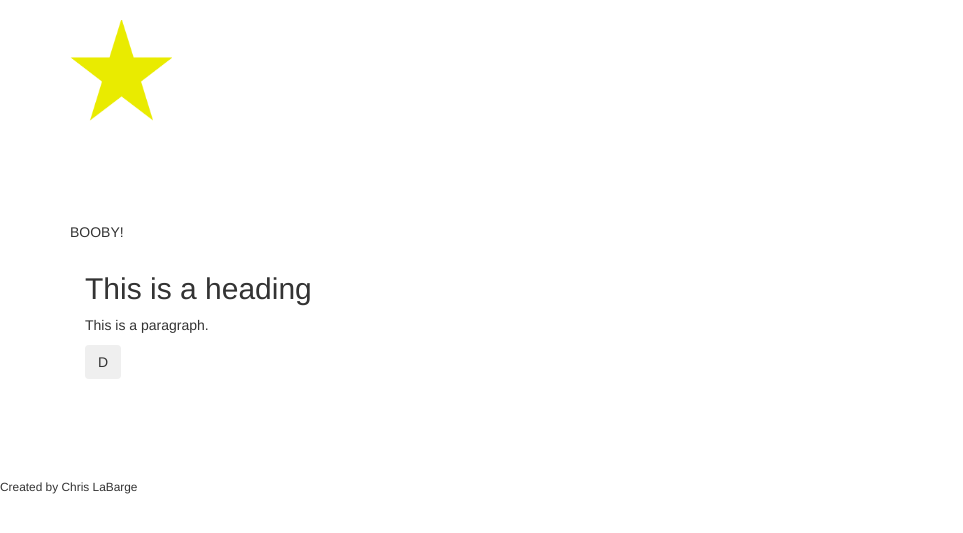
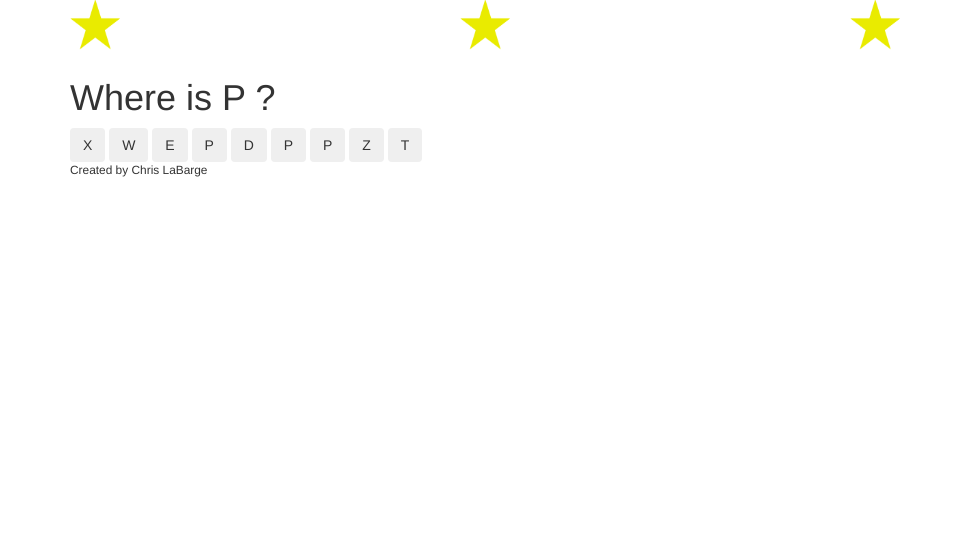
Before and after one commit to WalterPeck/capital_underground, a Rails app: page /about in a window 1280 px wide. Shown: the top 533 px of the page, without its empty margins (0-963 px from the left). Run offline with Rails 7, Linux system fonts and the light colour scheme; some libraries are stand-ins or nearby versions.

Commit message:
am tweaking the engine for the letter game, added a new page

```diff
--- a/app/controllers/static_pages_controller.rb
+++ b/app/controllers/static_pages_controller.rb
@@ -9,9 +9,11 @@ class StaticPagesController < ApplicationController
   def help
   end
 
+  def first
+  end
 
-
-
+  def about
+  end
 
 	def score
 	end
--- a/app/helpers/static_pages_helper.rb
+++ b/app/helpers/static_pages_helper.rb
@@ -16,4 +16,18 @@ module StaticPagesHelper
 	 	return letter
 	end
 
+
+  def star_id(letter_trigger1,letter_trigger2)
+  	if letter_trigger1 == false and letter_trigger2 == false
+  		@lt1 = true
+  		return "staranime"
+  	elsif letter_trigger1 == true and letter_trigger2 == false
+  		@lt2 = true
+  		return "staranime2"
+		elsif letter_trigger1 == true and letter_trigger2 == true
+			return "staranime3"
+		end
+  end
+
+
 end
--- a/app/views/layouts/application.html.erb
+++ b/app/views/layouts/application.html.erb
@@ -25,7 +25,7 @@
   </head>
 
   <body>
- 		 <%if current_page?('/help') or current_page?('/about')%>
+ 		 <%if current_page?('/help') or current_page?('/about') or current_page?('/first')%>
  		 		<%nil%>
  		 <%else%>
  		 		<%= render 'layouts/header' %>
@@ -64,19 +64,21 @@
   			$("#staranime").click(function(){
 
    		  	$("#star1").velocity("transition.bounceRightIn",700 );
-  				$("#star1").velocity("callout.shake",600, [.3,.31,.58,1.65]);
+  				$("#star1").velocity("callout.shake",600);
   			});
 
 	      $("#staranime2").click(function(){
 
    		  	$("#star2").velocity("transition.bounceRightIn",700 );
-  				$("#star2").velocity("callout.shake",600, [.3,.31,.58,1.65]);
+  				$("#star2").velocity("callout.shake",600);
   			});
 
   			$("#staranime3").click(function(){
 
    		  	$("#star3").velocity("transition.bounceRightIn",700 );
-  				$("#star3").velocity("callout.shake",600, [.3,.31,.58,1.65]);
+  				$("#star3").velocity("callout.shake",600);
+
+
   			});
 
 			});
--- a/app/views/static_pages/about.html.erb
+++ b/app/views/static_pages/about.html.erb
@@ -1,73 +1,124 @@
-<% provide(:title, 'Score')%>
+<% provide(:title, 'Help') %>
 
-<%letter = 'Y'%>
+<%letter = alphabet%>
+<%@lt1= false%>
+<%@lt2= false%>
+
+
 
 <%btn_1 = letter%>
-<%btn_2 = new_letter(letter)%>
-<%btn_3 = new_letter(letter)%>
+<%btn_2 = letter%>
+<%btn_3 = letter%>
 <%btn_4 = new_letter(letter)%>
 <%btn_5 = new_letter(letter)%>
 <%btn_6 = new_letter(letter)%>
-
-<%button_array = [btn_1, btn_2, btn_3, btn_4, btn_5, btn_6].shuffle%>
+<%btn_7 = new_letter(letter)%>
+<%btn_8 = new_letter(letter)%>
+<%btn_9 = new_letter(letter)%>
 
 
-
-<div class='row edu'>
-
-	<div class='col-xs-12 center' style="padding-top:20px">
-			<!--<div id="test" style="background:#98bf21;height:100px;width:100px;position:absolute;"> -->
-			<%=image_tag("star.png", width:'102', height: '102', id:'test')%>
-
-
-	<p id="fart" style="margin-top:100px">BOOBY!</p>
-</div>
-</div>
-
-	<div class='col-xs-12 center'>
-
-
-
-		<h2>This is a heading</h2>
-		<p>This is a paragraph.</p>
-    <p id="nigger"></p>
-
-
-
-			<button type="button" class="btn btn-letter btn-circle btn-xl" id="wrongbutton"  onclick="wrong()" data-loading-text=<%=button_array[1]%>><%=button_array[1]%></button>
-	</div>
-
-	<div class='col-xs-4 center' id='nigger' style='height: 100px; width:100px;'>
-	</div>
-
-</div>
-
+<%button_array = [btn_1, btn_2, btn_3, btn_4, btn_5, btn_6, btn_7, btn_8, btn_9].shuffle%>
 
 <script>
-function wrong() {
-    var x = document.getElementById("wrongbutton");
+function lightitup() {
+    var x = document.getElementById("muteletters");
+    x.style.fontsize = "2.8em";
     x.style.color = "white";
-		x.style.backgroundColor= "#fe212e";
-	  x.style.borderWidth="thick";
-	  x.style.borderColor= "#fff";
-
+		x.style.textShadow = "rgb(255, 255, 255) 0px 0px 17px"
 
 }
-
 </script>
 
 
 
 
 
- <script>
-			$(document).ready(function(){
+
+<div class='row' style="height:58px"> <!--this prevents from the rows getting shifted down the page when the star appears-->
+
+	<div class='col-xs-4 center'>
+		<%=image_tag("star.png", width:'50', height: '50', id:'star1')%>
+	</div>
+
+	<div class='col-xs-4 center'>
+		<%=image_tag("star.png", width:'50', height: '50', id:'star2')%>
+	</div>
+
+	<div class='col-xs-4 center'>
+		<%=image_tag("star.png", width:'50', height: '50', id:'star3')%>
+	</div>
+
+</div>
+
+<div class='row edu'>
+	<div class='col-xs-12 center' style="margin-top:0px">
+		<h1>Where is <%=letter%> ?</h1>
 
 
-  			$("#wrongbutton").click(function(){
+		<%if button_array[0] == letter%> <!--I dont need the exta script here-->
+			<button type="button" class="btn btn-letter btn-circle btn-xl" id="<%=star_id(@lt1,@lt2)%>" data-toggle="button"><%=button_array[0]%></button>
 
-   		    $("#test").velocity("transition.bounceRightIn",700 );
-  				$("#test").velocity("callout.shake",600, [.3,.31,.58,1.65]);
-  			});
-			});
-</script>
+		<%else%>
+			<button type="button" class="btn btn-letter butt btn-circle btn-xl" data-loading-text=<%=button_array[0]%>><%=button_array[0]%></button>
+		<%end%>
+
+		<%if button_array[1] == letter %>
+			<button type="button" class="btn btn-letter btn-circle btn-xl" id="<%=star_id(@lt1,@lt2)%>" data-toggle="button"><%=button_array[1]%></button>
+
+	  <%else%>
+			<button type="button" class="btn btn-letter butt btn-circle btn-xl" data-loading-text=<%=button_array[1]%>><%=button_array[1]%></button>
+		<%end%>
+
+		<%if button_array[2] == letter%>
+
+			<button type="button" class="btn btn-letter btn-circle btn-xl" id="<%=star_id(@lt1,@lt2)%>" data-toggle="button" ><%=button_array[2]%></button>
+
+		<%else%>
+			<button type="button" class="btn btn-letter butt btn-circle btn-xl" data-loading-text=<%=button_array[2]%>><%=button_array[2]%></button>
+		<%end%>
+
+		<%if button_array[3] == letter%>
+
+			<button type="button" class="btn btn-letter btn-circle btn-xl" id="<%=star_id(@lt1,@lt2)%>" data-toggle="button"><%=button_array[3]%></button>
+
+		<%else%>
+			<button type="button" class="btn btn-letter butt btn-circle btn-xl" data-loading-text=<%=button_array[3]%>><%=button_array[3]%></button>
+		<%end%>
+
+		<%if button_array[4] == letter%>
+			<button type="button" class="btn btn-letter btn-circle btn-xl" id="<%=star_id(@lt1,@lt2)%>" data-toggle="button"><%=button_array[4]%></button>
+		<%else%>
+			<button type="button" class="btn btn-letter butt btn-circle btn-xl" data-loading-text=<%=button_array[4]%>><%=button_array[4]%></button>
+		<%end%>
+
+		<%if button_array[5] == letter%>
+			<button type="button" class="btn btn-letter btn-circle btn-xl" id="<%=star_id(@lt1,@lt2)%>" data-toggle="button"><%=button_array[5]%></button>
+		<%else%>
+			<button type="button" class="btn btn-letter butt btn-circle btn-xl" data-loading-text=<%=button_array[5]%>><%=button_array[5]%></button>
+		<%end%>
+
+
+
+		<%if button_array[6] == letter%>
+			<button type="button" class="btn btn-letter btn-circle btn-xl" id="<%=star_id(@lt1,@lt2)%>" data-toggle="button"><%=button_array[6]%></button>
+		<%else%>
+			<button type="button" class="btn btn-letter butt btn-circle btn-xl" data-loading-text=<%=button_array[6]%>><%=button_array[6]%></button>
+		<%end%>
+
+		<%if button_array[7] == letter%>
+			<button type="button" class="btn btn-letter btn-circle btn-xl" id="<%=star_id(@lt1,@lt2)%>" data-toggle="button"><%=button_array[7]%></button>
+		<%else%>
+			<button type="button" class="btn btn-letter butt btn-circle btn-xl" data-loading-text=<%=button_array[7]%>><%=button_array[7]%></button>
+		<%end%>
+
+		<%if button_array[8] == letter%>
+			<button type="button" class="btn btn-letter btn-circle btn-xl" id="<%=star_id(@lt1,@lt2)%>" data-toggle="button"><%=button_array[8]%></button>
+		<%else%>
+			<button type="button" class="btn btn-letter butt btn-circle btn-xl" data-loading-text=<%=button_array[8]%>><%=button_array[8]%></button>
+		<%end%>
+
+
+</div>
+
+
+</div>
--- a/config/routes.rb
+++ b/config/routes.rb
@@ -15,7 +15,7 @@ CapitalUnderground::Application.routes.draw do
   match '/signout', to: 'sessions#destroy',		 via: 'delete'
   match '/help',    to: 'static_pages#help',   via: 'get'
   match '/about',   to: 'static_pages#about',  via: 'get'
-
+ 	match '/first',   to: 'static_pages#first',  via: 'get'
 
  # The priority is based upon order of creation: first created -> highest priority.
   # See how all your routes lay out with "rake routes".
```
Also changed, not shown: app/views/static_pages/first.html.erb (added, +55 -0 lines).
